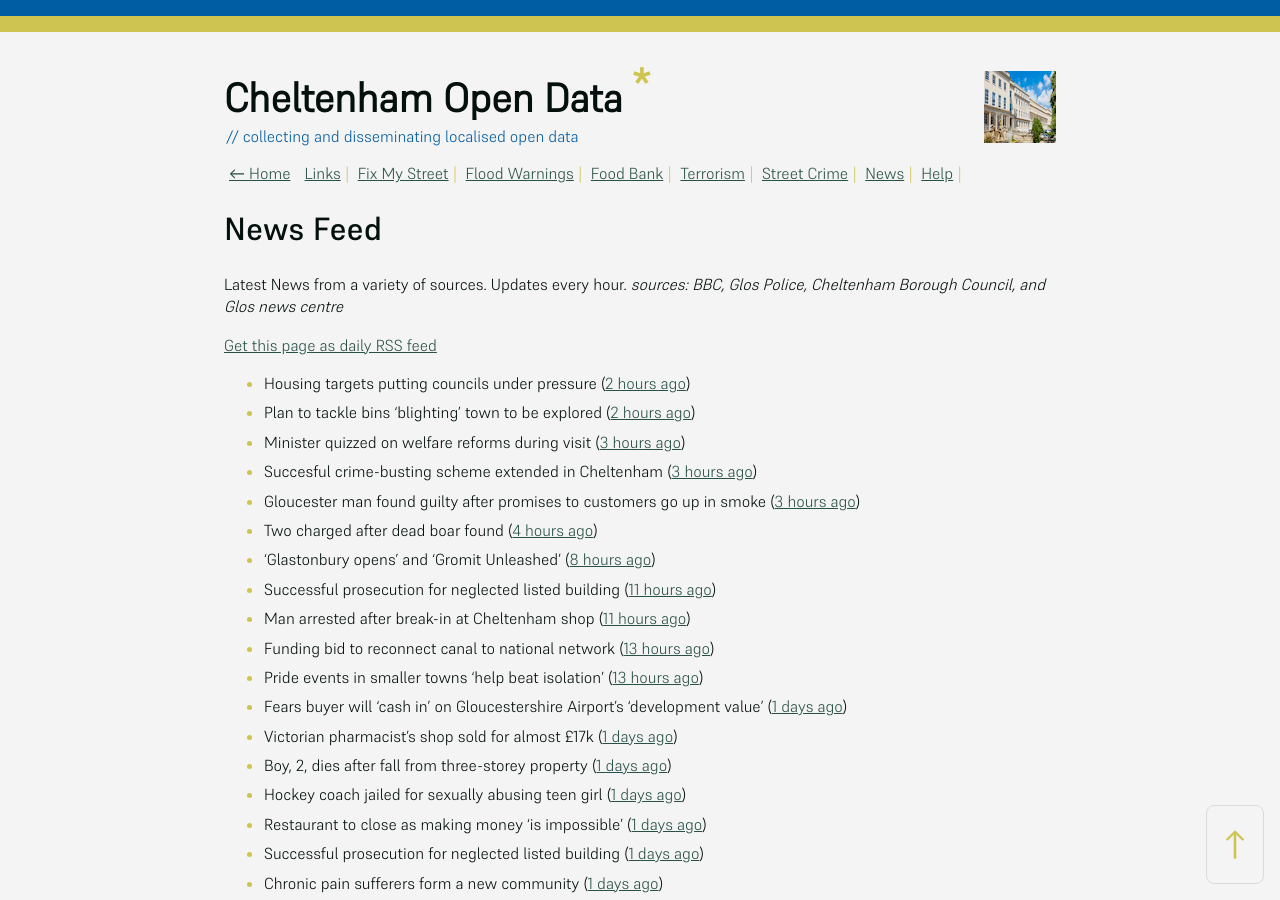
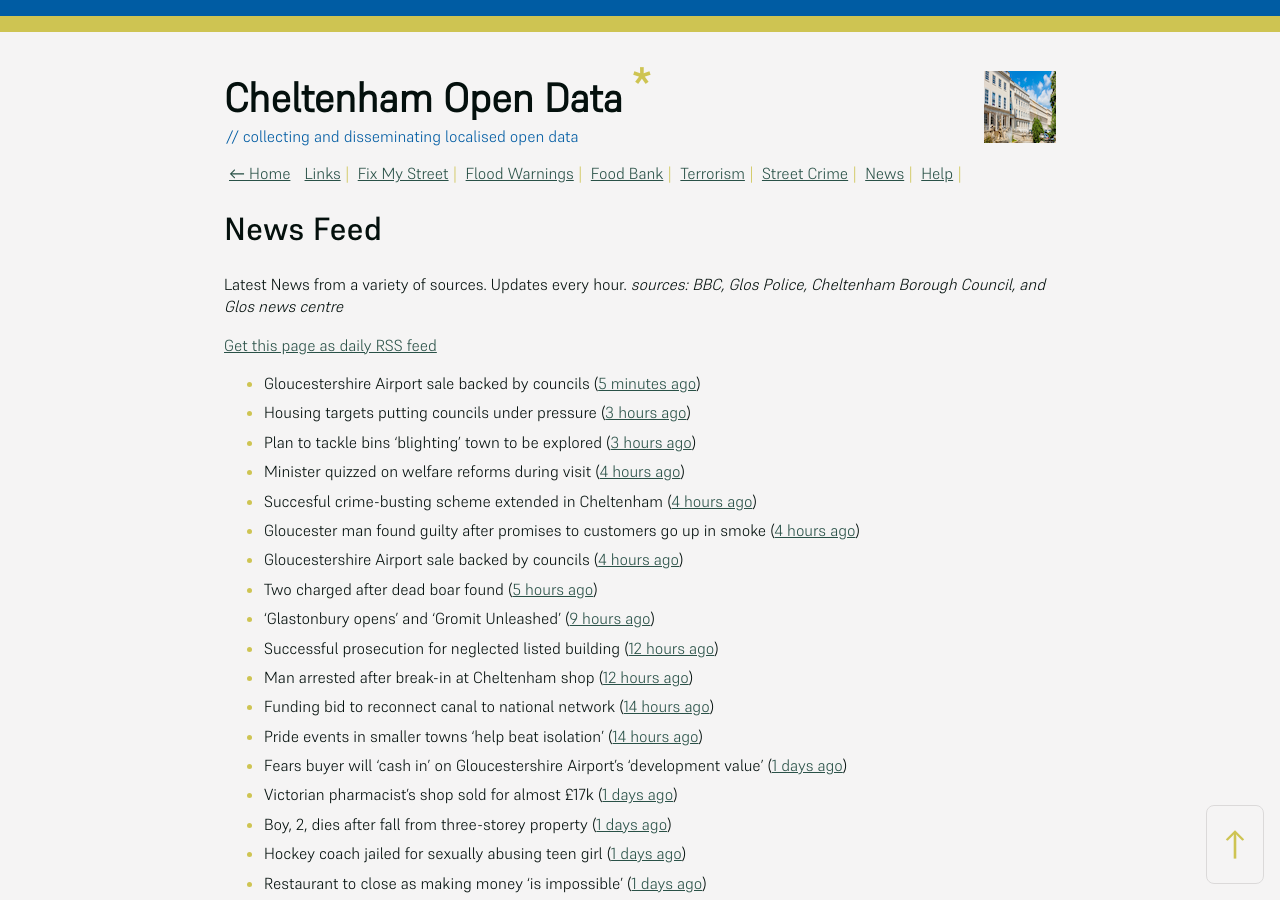
Before and after one commit to mat-0/cheltenham-open-data, a Jekyll site: the page built from _pages/news.md, in a window 1280 px wide and 900 px high. Built offline with Jekyll 4.4.1, drawn with Linux system fonts in a browser that asks for light colours; some of the changed text lies outside the part shown.

Commit message:
Updated 2025-06-26 19:58:00

```diff
--- a/_pages/news.md
+++ b/_pages/news.md
@@ -12,17 +12,19 @@ _sources: BBC, Glos Police, Cheltenham Borough Council, and Glos news centre_
 [Get this page as daily RSS feed](/daily.rss)
 
 <!-- news_marker starts -->
-- Housing targets putting councils under pressure ([2 hours ago](https://www.bbc.com/news/articles/c3en9q19k03o))
-- Plan to tackle bins 'blighting' town to be explored ([2 hours ago](https://www.bbc.com/news/articles/c98j40dy0mlo))
-- Minister quizzed on welfare reforms during visit ([3 hours ago](https://www.bbc.com/news/articles/cd6g58we454o))
-- Succesful crime-busting scheme extended in Cheltenham ([3 hours ago](https://gloucesternewscentre.co.uk/succesful-crime-busting-scheme-extended-in-cheltenham/))
-- Gloucester man found guilty after promises to customers go up in smoke ([3 hours ago](https://gloucesternewscentre.co.uk/gloucester-man-found-guilty-after-promises-to-customers-go-up-in-smoke/))
-- Two charged after dead boar found ([4 hours ago](https://www.bbc.com/news/articles/cwykjzgjyrno))
-- 'Glastonbury opens' and 'Gromit Unleashed' ([8 hours ago](https://www.bbc.com/news/articles/cx2g8xvd4qdo))
-- Successful prosecution for neglected listed building ([11 hours ago](https://gloucesternewscentre.co.uk/successful-prosecution-for-neglected-listed-building/))
-- Man arrested after break-in at Cheltenham shop ([11 hours ago](https://gloucesternewscentre.co.uk/man-arrested-after-break-in-at-cheltenham-shop/))
-- Funding bid to reconnect canal to national network ([13 hours ago](https://www.bbc.com/news/articles/cgmw1werzneo))
-- Pride events in smaller towns 'help beat isolation' ([13 hours ago](https://www.bbc.com/news/articles/c24v5vqj8dro))
+- Gloucestershire Airport sale backed by councils ([5 minutes ago](https://gloucesternewscentre.co.uk/gloucestershire-airport-sale-backed-by-councils/))
+- Housing targets putting councils under pressure ([3 hours ago](https://www.bbc.com/news/articles/c3en9q19k03o))
+- Plan to tackle bins 'blighting' town to be explored ([3 hours ago](https://www.bbc.com/news/articles/c98j40dy0mlo))
+- Minister quizzed on welfare reforms during visit ([4 hours ago](https://www.bbc.com/news/articles/cd6g58we454o))
+- Succesful crime-busting scheme extended in Cheltenham ([4 hours ago](https://gloucesternewscentre.co.uk/succesful-crime-busting-scheme-extended-in-cheltenham/))
+- Gloucester man found guilty after promises to customers go up in smoke ([4 hours ago](https://gloucesternewscentre.co.uk/gloucester-man-found-guilty-after-promises-to-customers-go-up-in-smoke/))
+- Gloucestershire Airport sale backed by councils ([4 hours ago](https://www.cheltenham.gov.uk/news/article/3024/gloucestershire_airport_sale_backed_by_councils))
+- Two charged after dead boar found ([5 hours ago](https://www.bbc.com/news/articles/cwykjzgjyrno))
+- 'Glastonbury opens' and 'Gromit Unleashed' ([9 hours ago](https://www.bbc.com/news/articles/cx2g8xvd4qdo))
+- Successful prosecution for neglected listed building ([12 hours ago](https://gloucesternewscentre.co.uk/successful-prosecution-for-neglected-listed-building/))
+- Man arrested after break-in at Cheltenham shop ([12 hours ago](https://gloucesternewscentre.co.uk/man-arrested-after-break-in-at-cheltenham-shop/))
+- Funding bid to reconnect canal to national network ([14 hours ago](https://www.bbc.com/news/articles/cgmw1werzneo))
+- Pride events in smaller towns 'help beat isolation' ([14 hours ago](https://www.bbc.com/news/articles/c24v5vqj8dro))
 - Fears buyer will ‘cash in’ on Gloucestershire Airport’s ‘development value’ ([1 days ago](https://gloucesternewscentre.co.uk/fears-buyer-will-cash-in-on-gloucestershire-airports-development-value/))
 - Victorian pharmacist's shop sold for almost £17k ([1 days ago](https://www.bbc.com/news/articles/c3w41xw4ygwo))
 - Boy, 2, dies after fall from three-storey property ([1 days ago](https://www.bbc.com/news/articles/crmvj3p192ko))
```
Also changed, not shown: other parts of _pages/news.md (+0 -1 lines), _data/flood.json (+5 -27 lines), _pages/fix-my-street.md (+2 -2 lines), index.md (+5 -5 lines).
